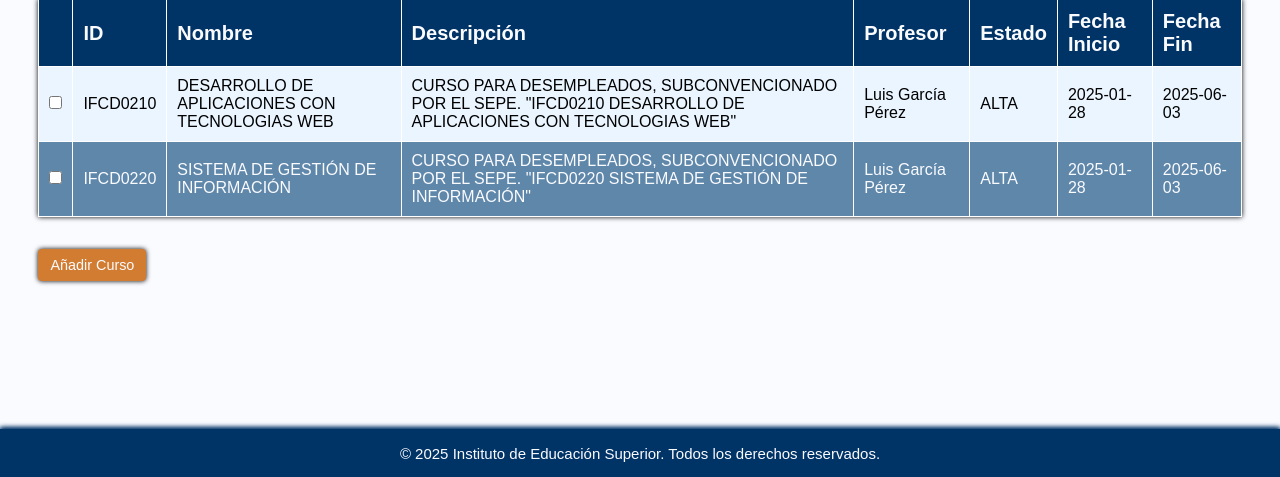
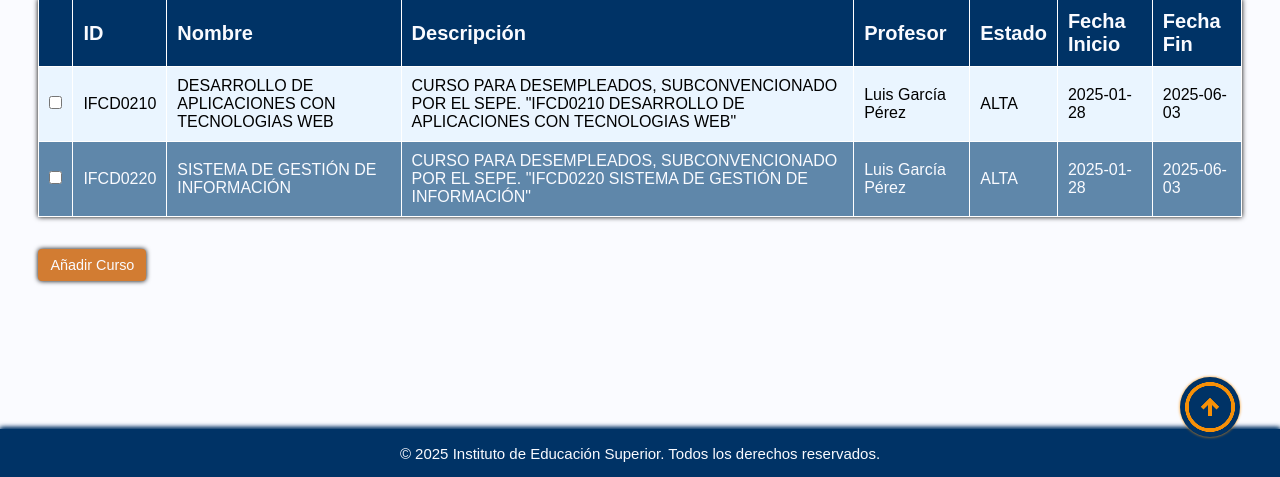
Before and after one commit to arojas-r/GestorAcademicoPracticas, a PHP site: page /cursos.php in a window 1280 px wide. Shown: the part 323-800 px from the top of the page. Run offline with PHP 8.4, Linux system fonts and the light colour scheme; data comes from the database, SQL or seed files in the repository.

Commit message:
Update cursos.php

```diff
--- a/cursos.php
+++ b/cursos.php
@@ -204,6 +204,8 @@ $profesoresDisponibles = $stmt->fetchAll(PDO::FETCH_ASSOC);
 
  <footer><?php require "footer.php"; ?></footer>
 
+     <a class="btnUP" href="#nav"><img src="img/up.png" alt="haz click para ir a inicio de página"></a>
+
     <script>
         // Funciones existentes
         function editarCurso(id, nombre, descripcion, dnip, estado, inicio, fin) {
```
